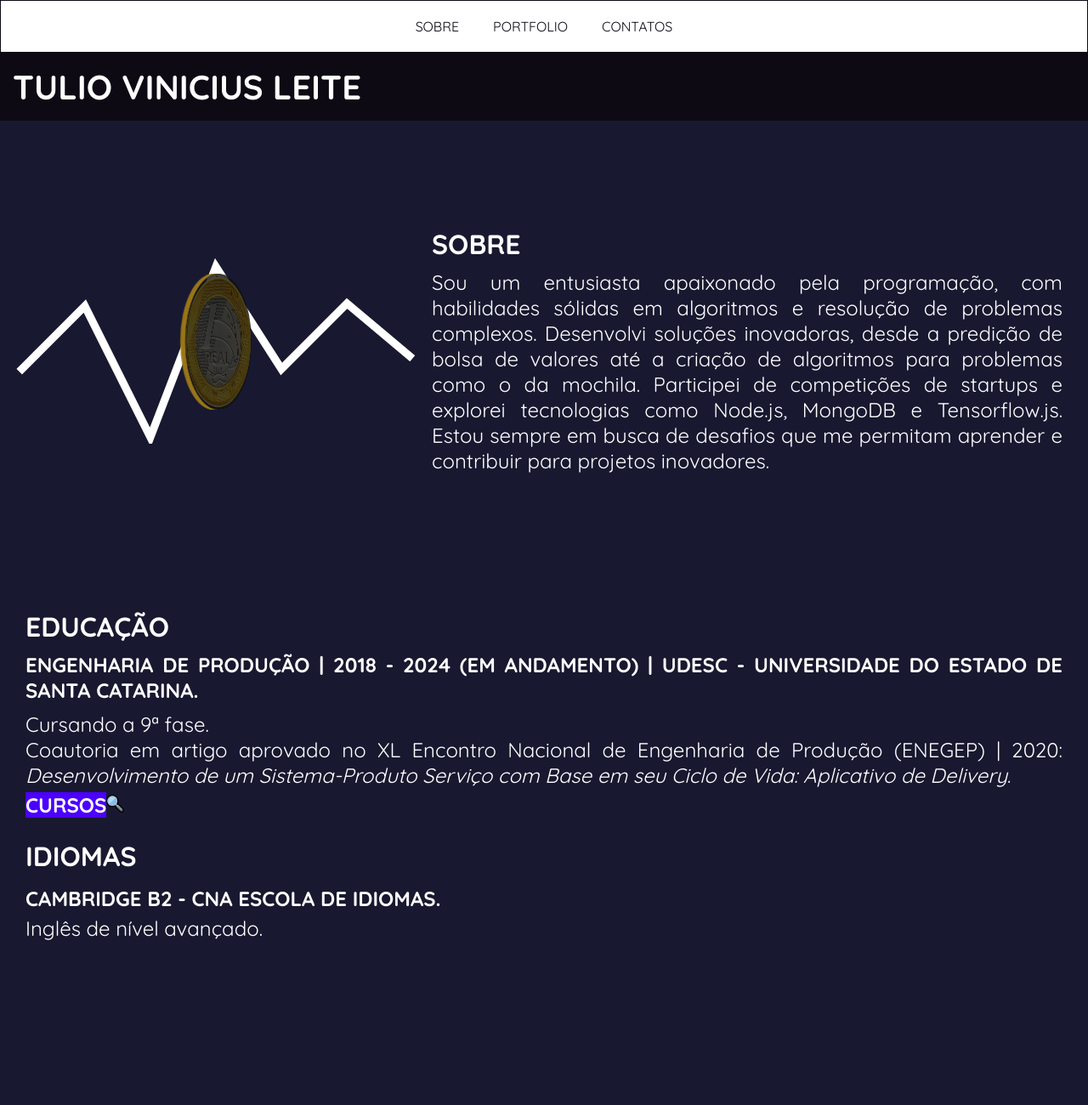
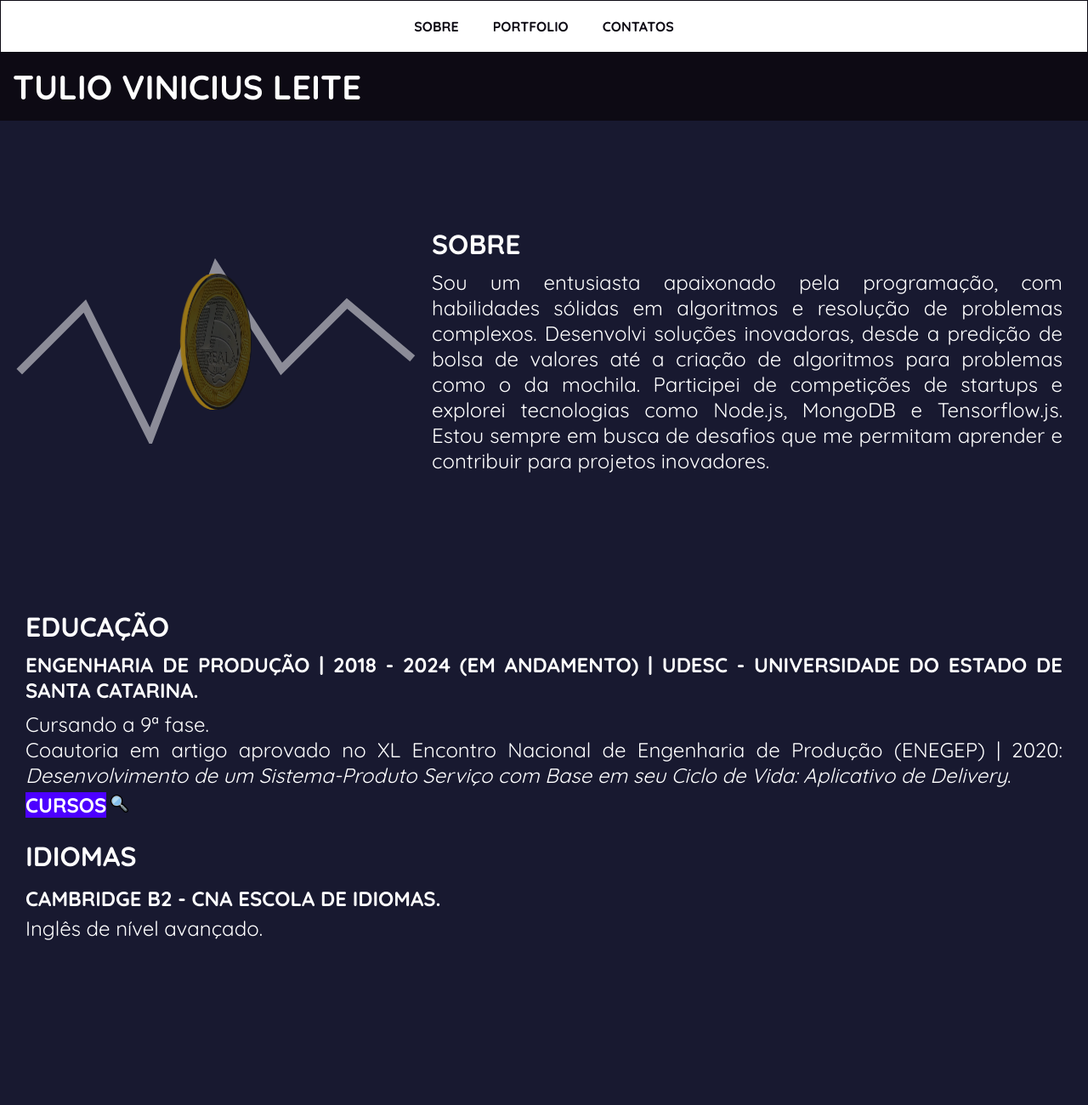
Before and after one commit to tulio-beep/tuliol, a plain HTML site: page index.html in a window 1280 px wide. Shown: the top 1300 px of the page at 85% size. Drawn offline with Linux system fonts and the light colour scheme.

Commit message:
adicao espaco emoji lupa

```diff
--- a/styles/style.css
+++ b/styles/style.css
@@ -14,6 +14,7 @@ a {
 
 
 .emoji{
+    margin-left: 5px;
     height: 1.3em;
 }
 
@@ -109,6 +110,7 @@ section#adress {
 }
 
 nav > ul > li {
+  font-weight: 900;
   display: inline-block;
   padding: 20px;
   text-align: center;
@@ -233,6 +235,7 @@ svg{
     align-items: center;
     position: absolute;
     width: calc(35vw + 30px);
+    opacity: 50%;
     height: auto;
 }
 
```
